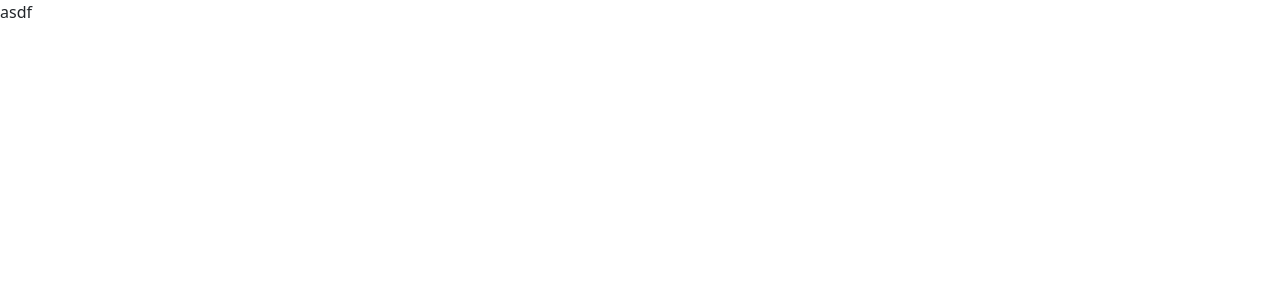
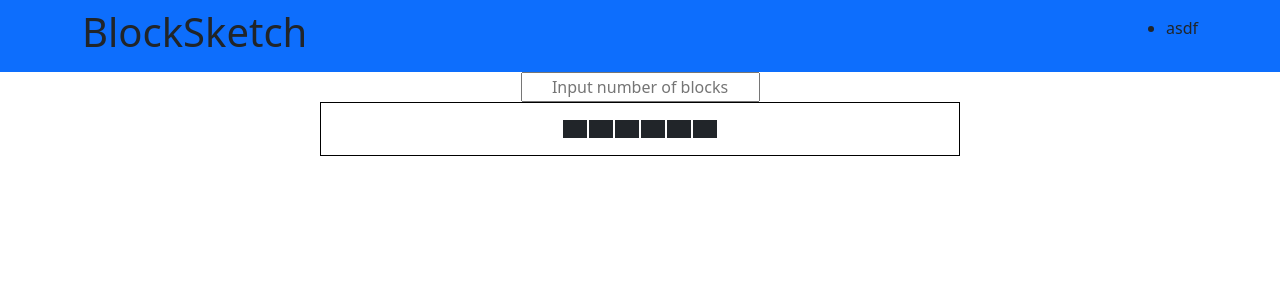
Before and after one commit to harshabc4/blocksketch, a React (Create React App) app: page / in a window 1280 px wide. Shown: the top 300 px of the page. Built offline with nearby package versions, Linux system fonts and the light colour scheme.

Commit message:
remove main.js

```diff
--- a/package.json
+++ b/package.json
@@ -1,5 +1,5 @@
 {
-  "name": "cutlist",
+  "name": "blocksketch",
   "version": "0.1.0",
   "private": true,
   "dependencies": {
--- a/src/App.js
+++ b/src/App.js
@@ -1,7 +1,33 @@
 import React from "react";
+import Navbar from "./components/Navbar.js";
+import Square from "./components/Square.js";
 
 function App() {
-  return <div>asdf</div>;
+  const [gameBoard, setGameBoard] = React.useState(Array.from({ length: 6 }));
+
+  function handleChange(event) {
+    setGameBoard(Array.from({ length: event.target.value }));
+  }
+
+  const boardElements = gameBoard.map((square) => <Square />);
+
+  return (
+    <main>
+      <Navbar />
+      <div className="">
+        <div className="input-container container">
+          <input
+            className=""
+            placeholder="Input number of blocks"
+            onChange={handleChange}
+            type="text"
+            name="blockNumber"
+          />
+        </div>
+        <div className="board-elements-wrapper container">{boardElements}</div>
+      </div>
+    </main>
+  );
 }
 
 export default App;
--- /dev/null
+++ b/src/components/Navbar.js
@@ -0,0 +1,18 @@
+import React from "react";
+
+function Navbar() {
+  return (
+    <header>
+      <nav className="navbar bg-primary">
+        <div className="container">
+          <h1>BlockSketch</h1>
+          <ul>
+            <li>asdf</li>
+          </ul>
+        </div>
+      </nav>
+    </header>
+  );
+}
+
+export default Navbar;
--- /dev/null
+++ b/src/components/Square.js
@@ -0,0 +1,9 @@
+import React from "react";
+
+function Square() {
+  return (
+    <div className="square-wrapper btn btn-dark">{/* <span>x</span> */}</div>
+  );
+}
+
+export default Square;
--- a/src/index.js
+++ b/src/index.js
@@ -1,9 +1,10 @@
 import React from "react";
 import ReactDOM from "react-dom/client";
+import "bootstrap/dist/css/bootstrap.min.css";
+import "bootstrap/dist/js/bootstrap.bundle.min";
 import "./scss/style.css";
 import App from "./App";
-import "bootstrap/dist/css/bootstrap.min.css";
-import "bootstrap/dist/js/bootstrap.bundle.min";
+import "./main.js";
 
 const root = ReactDOM.createRoot(document.getElementById("root"));
 root.render(
--- a/src/scss/style.css
+++ b/src/scss/style.css
@@ -1,2 +1,35 @@
+.btn {
+  border-radius: 0px;
+  border: 1px solid white;
+}
 
-/*# sourceMappingURL=data:application/json;base64,eyJ2ZXJzaW9uIjozLCJzb3VyY2VzIjpbXSwibmFtZXMiOltdLCJtYXBwaW5ncyI6IiIsImZpbGUiOiJzdHlsZS5jc3MifQ== */
+input {
+  margin: 0 auto;
+  text-align: center;
+}
+
+.input-container {
+  width: 50%;
+  text-align: center;
+}
+
+.board-elements-wrapper {
+  display: flex;
+  justify-content: center;
+  margin: 0 auto;
+  max-width: 50%;
+  flex-wrap: wrap;
+  width: height;
+  border: solid 1px black;
+  padding: 1rem;
+}
+
+.square-wrapper {
+  display: block;
+  height: 20px;
+  width: 20px;
+}
+
+.white {
+  background: black;
+}/*# sourceMappingURL=style.css.map */
--- a/src/scss/style.scss
+++ b/src/scss/style.scss
@@ -1,3 +1,44 @@
-body {
-    background: green;
+.btn {
+    border-radius: 0px;
+    border: 1px solid white;
 }
+
+main {
+    // display: flex;
+}
+
+input {
+    margin: 0 auto;
+    text-align: center;
+
+}
+
+.input-container {
+    width: 50%;
+    text-align: center;
+}
+
+.board-elements-wrapper {
+    display: flex;
+    justify-content: center;
+    margin: 0 auto;
+    max-width: 50%;
+    flex-wrap: wrap;
+    width: height;
+    border: solid 1px black;
+    padding: 1rem;
+}
+
+.square-wrapper {
+    display: block;
+    height: 20px;
+    width: 20px;
+    // position: relative;
+    // width: 5%;
+    // height: 0;
+    // padding-bottom: 5%;
+}
+
+.white {
+    background: black;
+}
```
Also changed, not shown: src/components/Header.js (deleted), src/style.css (deleted), 2 other files (tests, documents, lock files or other folders).
